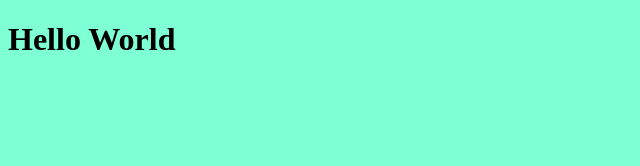
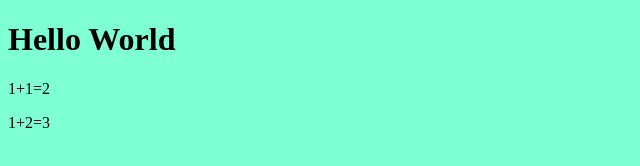
Before and after one commit to Jxd12/Jxd12, a plain HTML site: page index.html in a window 1280 px wide. Shown: the full height of the page, 0-640 px from the left. Drawn offline with Linux system fonts and the light colour scheme.

Commit message:
Modifiy index.html :math

```diff
--- a/index.html
+++ b/index.html
@@ -9,5 +9,7 @@
     </head>
     <body>
         <h1>Hello World</h1>
+        <p>1+1=2</p>
+        <p>1+2=3</p>
     </body>
 </html>
```
